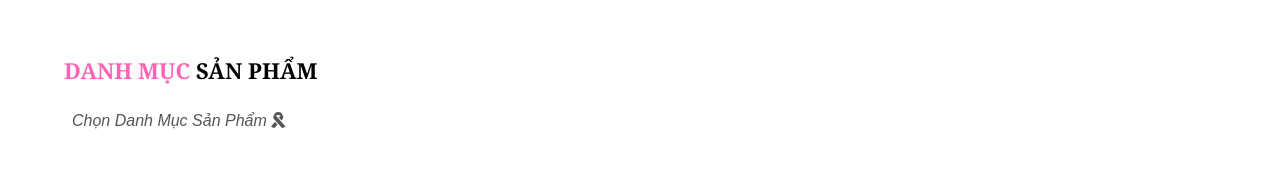
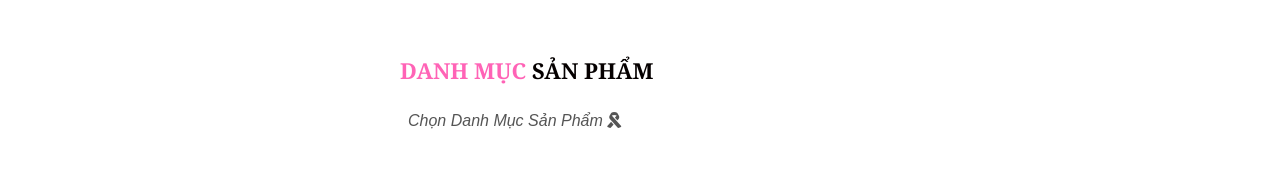
Before and after one commit to Nhom-6-PTUD/nhom6_final, a plain HTML site: page index.html in a window 1280 px wide. Shown: the part 704-893 px from the top of the page. Drawn offline with nearby package versions, Linux system fonts and the light colour scheme; files whose address does not match are found by name.

Commit message:
Update styles.css

```diff
--- a/assets/css/styles.css
+++ b/assets/css/styles.css
@@ -915,12 +915,12 @@ body {
 
 #custom-categories .section__title {
   text-align: left;
-  margin-left: 4rem;
+  margin-left: 25rem;
 }
 
 #custom-categories .section__subtitle {
   text-align: left;
-  margin-left: 4.5rem;
+  margin-left: 25.5rem;
 }
 
 .custom-categories-grid {
```
